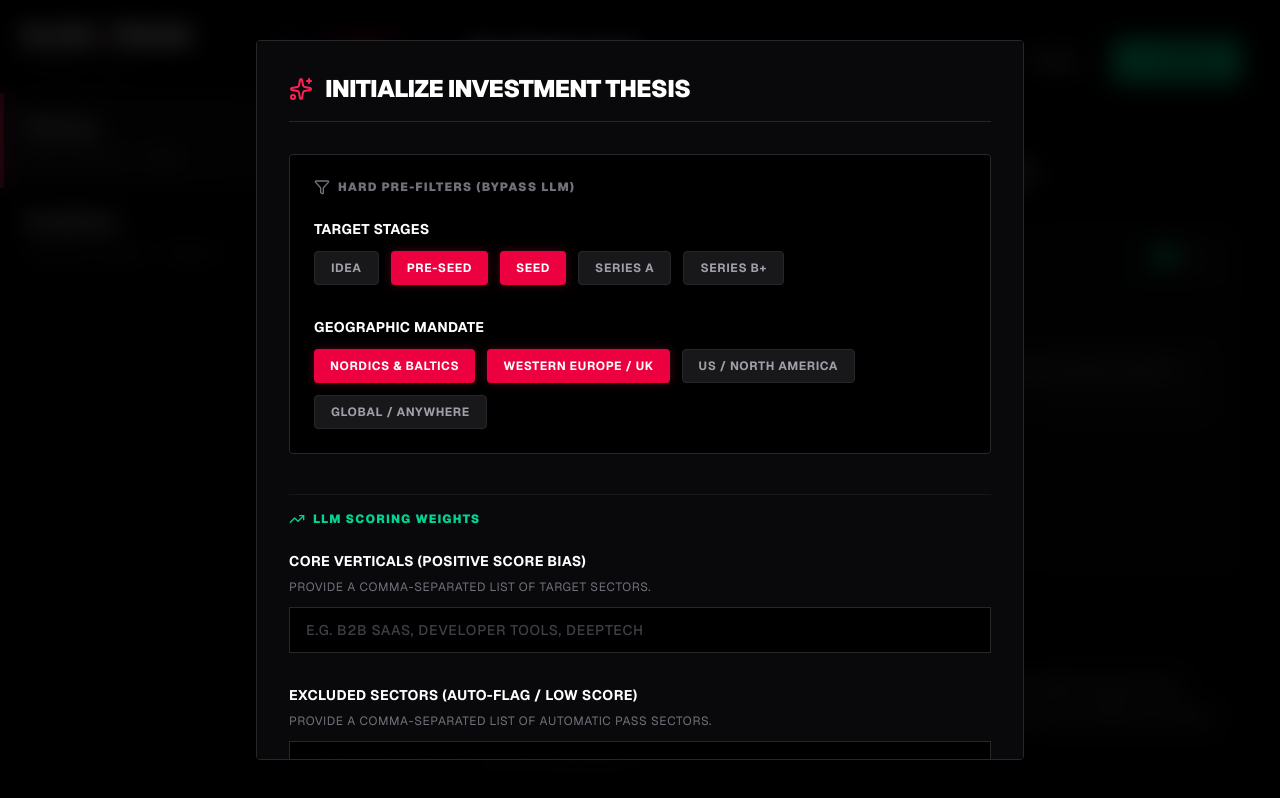
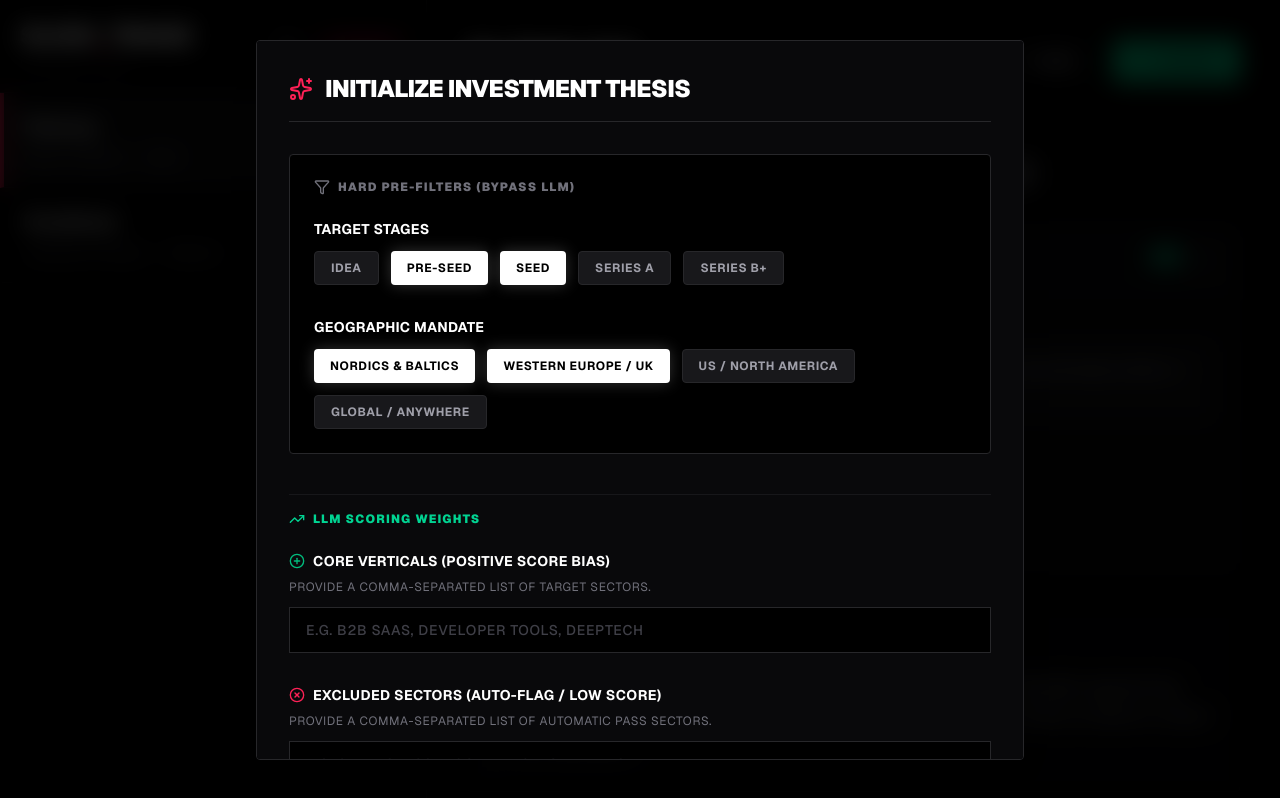
Before and after one commit to Ja-Jau/ProdekoHack60_FounderRank, a Next.js app in the folder web/: page / in a window 1280 px wide. Built offline with nearby package versions, Linux system fonts and the light colour scheme.

Commit message:
Update page.tsx

```diff
--- a/web/src/app/page.tsx
+++ b/web/src/app/page.tsx
@@ -14,7 +14,9 @@ import {
   Filter,
   Calendar,
   MessageSquare,
-  UserSearch
+  UserSearch,
+  PlusCircle,
+  XCircle
 } from "lucide-react";
 
 // --- INLINE ICONS ---
@@ -87,7 +89,7 @@ export default function SlushTriageDashboard() {
 
   // Robust localStorage parsing with deep-merge fallback
   useEffect(() => {
-    const saved = localStorage.getItem("vc_slush_criteria_v3");
+    const saved = localStorage.getItem("vc_slush_criteria_v4");
     if (!saved) {
       setIsFirstTime(true);
       setIsModalOpen(true);
@@ -118,7 +120,7 @@ export default function SlushTriageDashboard() {
 
   const handleSaveSettings = () => {
     setSettings(tempSettings);
-    localStorage.setItem("vc_slush_criteria_v3", JSON.stringify(tempSettings));
+    localStorage.setItem("vc_slush_criteria_v4", JSON.stringify(tempSettings));
     setIsModalOpen(false);
 
     if (!isFirstTime) {
@@ -391,7 +393,7 @@ export default function SlushTriageDashboard() {
                                   onClick={() => toggleArrayItem("stages", stage)}
                                   className={`px-4 py-2 rounded-sm text-xs font-bold uppercase tracking-wider transition-all ${
                                       active
-                                          ? "bg-rose-600 text-white shadow-[0_0_10px_rgba(225,29,72,0.3)]"
+                                          ? "bg-white text-black shadow-[0_0_15px_rgba(255,255,255,0.2)]"
                                           : "bg-zinc-900 text-zinc-400 border border-zinc-800 hover:bg-zinc-800 hover:text-white"
                                   }`}
                               >
@@ -417,7 +419,7 @@ export default function SlushTriageDashboard() {
                                   onClick={() => toggleArrayItem("geographies", geo)}
                                   className={`px-4 py-2 rounded-sm text-xs font-bold uppercase tracking-wider transition-all ${
                                       active
-                                          ? "bg-rose-600 text-white shadow-[0_0_10px_rgba(225,29,72,0.3)]"
+                                          ? "bg-white text-black shadow-[0_0_15px_rgba(255,255,255,0.2)]"
                                           : "bg-zinc-900 text-zinc-400 border border-zinc-800 hover:bg-zinc-800 hover:text-white"
                                   }`}
                               >
@@ -439,7 +441,8 @@ export default function SlushTriageDashboard() {
 
                       {/* Core Focus Verticals */}
                       <div>
-                        <label className="font-bold text-white uppercase tracking-wide block mb-2">
+                        <label className="font-bold text-white uppercase tracking-wide flex items-center mb-2">
+                          <PlusCircle size={16} className="text-emerald-500 mr-2" />
                           Core Verticals (Positive Score Bias)
                         </label>
                         <p className="text-xs text-zinc-500 mb-3 uppercase tracking-wider">
@@ -456,7 +459,8 @@ export default function SlushTriageDashboard() {
 
                       {/* Disqualified Verticals */}
                       <div>
-                        <label className="font-bold text-white uppercase tracking-wide block mb-2">
+                        <label className="font-bold text-white uppercase tracking-wide flex items-center mb-2">
+                          <XCircle size={16} className="text-rose-500 mr-2" />
                           Excluded Sectors (Auto-Flag / Low Score)
                         </label>
                         <p className="text-xs text-zinc-500 mb-3 uppercase tracking-wider">
```
